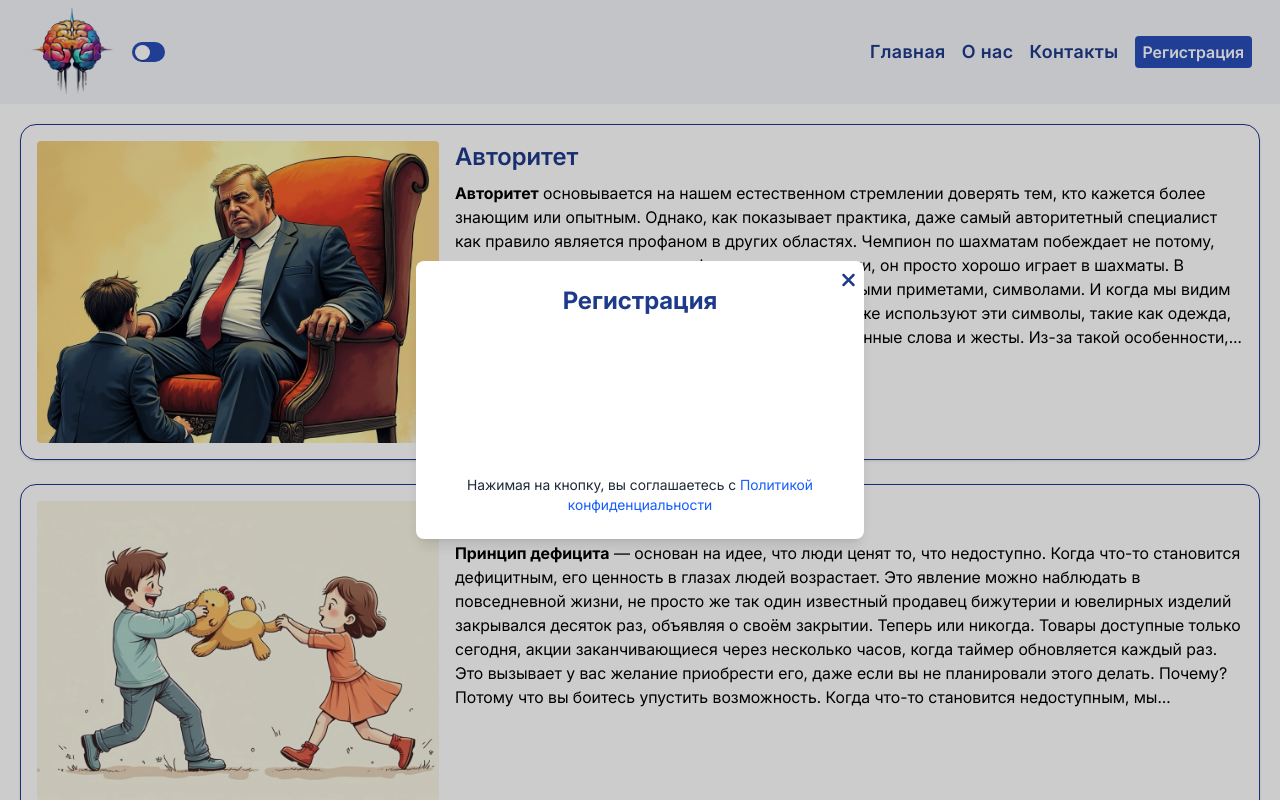
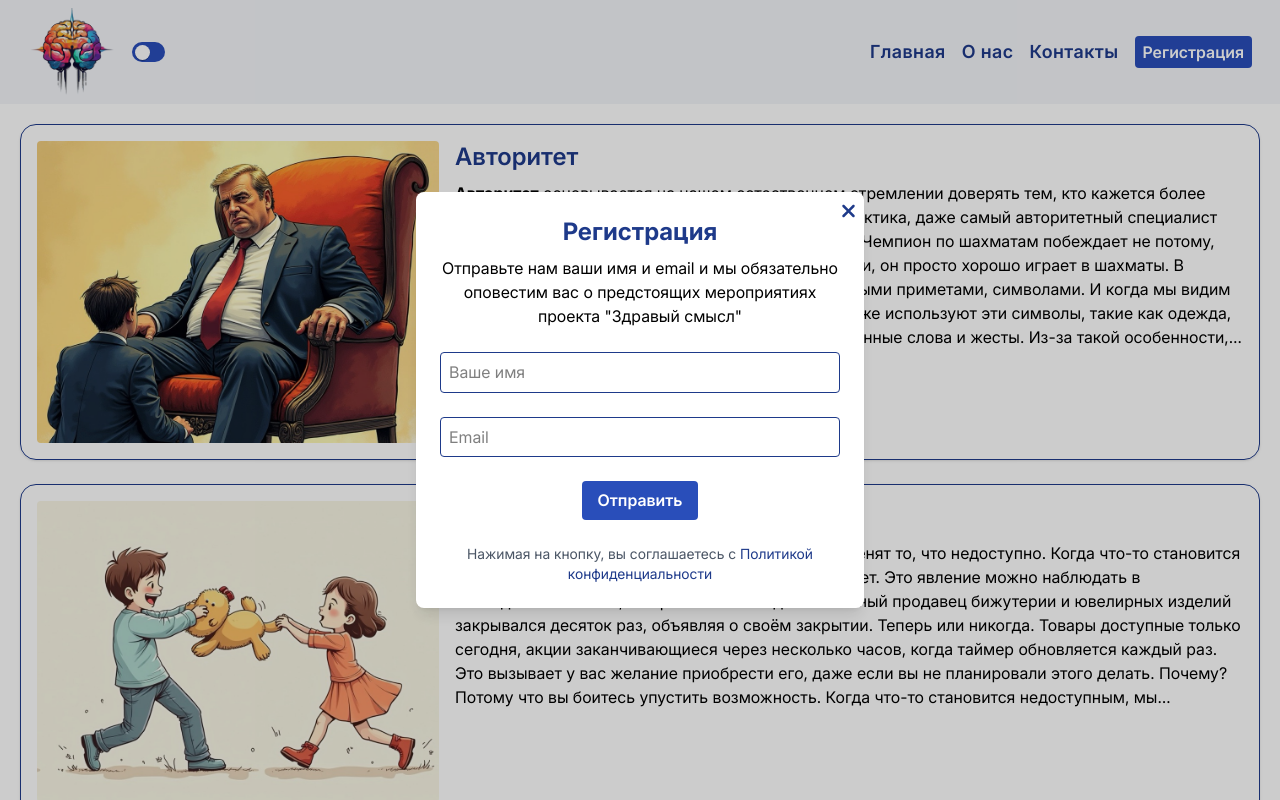
Before and after one commit to LiaYai/opinion-netlify, a React (Vite) app: page / in a window 1280 px wide. Both pictures are taken after a click on the button "Регистрация". Shown: the top 800 px of the page. Built offline with nearby package versions, Linux system fonts and the light colour scheme.

Commit message:
refactor: used subscribeform again

```diff
--- a/src/App.tsx
+++ b/src/App.tsx
@@ -1,10 +1,4 @@
-import {
-  Link,
-  Route,
-  Routes,
-  useLocation,
-  useNavigate,
-} from 'react-router-dom';
+import { Route, Routes, useLocation, useNavigate } from 'react-router-dom';
 
 import Header from './components/header/Header';
 import Footer from './components/footer';
@@ -14,13 +8,13 @@ import Contact from './pages/Contact';
 import NotFound from './pages/NotFound';
 import { PrivacyPolicyPage } from './pages/PrivacyPolicyPage';
 import { Article } from './components/article';
-// import SubscribeForm from './components/auth/SubscribeForm';
+import SubscribeForm from './components/auth/SubscribeForm';
 import Modal from './components/common/Modal';
 
 import './App.css';
 
 import { BASE_PATH } from './data/config';
-import { YandexForm } from './components/YandexForm';
+// import { YandexForm } from './components/YandexForm';
 
 const App = () => {
   const navigate = useNavigate();
@@ -45,21 +39,12 @@ const App = () => {
           />
           <Route
             path={`${BASE_PATH}registration`}
-            // element={<SubscribeForm onSuccess={handleCloseModal} />}
-            element={
-              <Modal title={'Регистрация'} onClose={handleCloseModal}>
-                <YandexForm />
-                <p className="text-sm text-gray-800 text-center">
-                  Нажимая на кнопку, вы соглашаетесь с{' '}
-                  <Link
-                    to={`${BASE_PATH}privacy-policy`}
-                    className="text-blue-600 hover:underline"
-                  >
-                    Политикой конфиденциальности
-                  </Link>
-                </p>
-              </Modal>
-            }
+            element={<SubscribeForm onSuccess={handleCloseModal} />}
+            // element={
+            //   <Modal title={'Регистрация'} onClose={handleCloseModal}>
+            //     <SubscribeForm onSuccess={handleCloseModal} />
+            //   </Modal>
+            // }
           />
           <Route
             path={`${BASE_PATH}privacy-policy`}
@@ -73,17 +58,7 @@ const App = () => {
               path={`${BASE_PATH}registration`}
               element={
                 <Modal title={'Регистрация'} onClose={handleCloseModal}>
-                  {/* <SubscribeForm onSuccess={handleCloseModal} /> */}
-                  <YandexForm />
-                  <p className="text-sm text-gray-800 text-center">
-                    Нажимая на кнопку, вы соглашаетесь с{' '}
-                    <Link
-                      to={`${BASE_PATH}privacy-policy`}
-                      className="text-blue-600 hover:underline"
-                    >
-                      Политикой конфиденциальности
-                    </Link>
-                  </p>
+                  <SubscribeForm onSuccess={handleCloseModal} />
                 </Modal>
               }
             />
--- a/src/components/common/Modal.tsx
+++ b/src/components/common/Modal.tsx
@@ -64,7 +64,7 @@ const Modal: React.FC<TModalProps> = ({ onClose, children, title }) => {
       ref={overlayRef}
       className="fixed inset-0 bg-overlay flex items-center justify-center h-screen w-screen z-50"
     >
-      <div className="bg-white p-6 rounded-lg shadow-lg max-w-md w-full relative mx-2">
+      <div className="bg-background p-6 rounded-lg shadow-lg max-w-md w-full relative mx-2">
         <button
           onClick={onClose}
           className="absolute top-2 right-2 text-primary hover:text-primary cursor-pointer "
```
